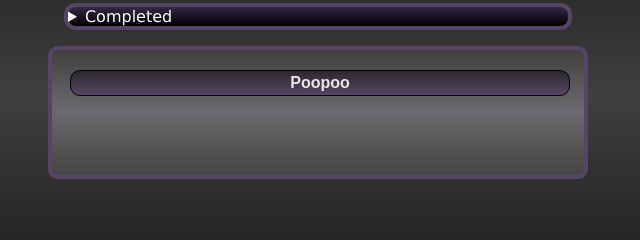
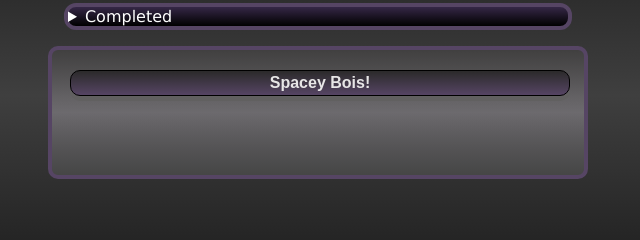
Before and after one commit to Sean-2408/task-list, a website built with Vite: page index.html in a window 1280 px wide. Shown: the part 255-495 px from the top of the page, 322-962 px from the left. Built offline with nearby package versions, Linux system fonts and the light colour scheme.

Commit message:
More space boi changes :)

```diff
--- a/index.html
+++ b/index.html
@@ -28,7 +28,7 @@
        <div id="completed"></div>
     </details>
     <div class="space-container">
-    <button id="spaceyboi">Poopoo</button>
+    <button id="spaceyboi">Spacey Bois!</button>
     <br></br>
     <div id="invaDiv" class="space-flex"></div>
     </div>
```
